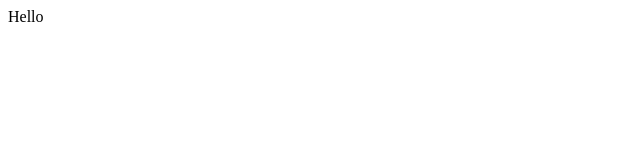
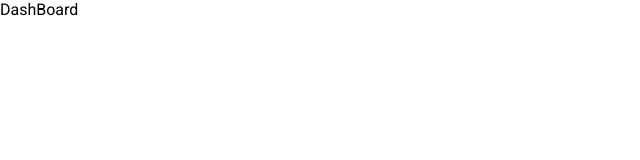
Before and after one commit to BmAlkes/myWallet, a React (Vite) app: page / in a window 1280 px wide. Shown: the top 160 px of the page, without its empty margins (0-640 px from the left). Built offline with nearby package versions, Linux system fonts and the light colour scheme.

Commit message:
feat:add styled-component global

```diff
--- a/package.json
+++ b/package.json
@@ -11,7 +11,8 @@
   },
   "dependencies": {
     "react": "^18.2.0",
-    "react-dom": "^18.2.0"
+    "react-dom": "^18.2.0",
+    "styled-components": "^6.0.0-rc.1"
   },
   "devDependencies": {
     "@types/react": "^18.0.28",
--- a/src/App.tsx
+++ b/src/App.tsx
@@ -1,5 +1,13 @@
-function App() {
-  return <>Hello</>;
-}
+import DashBoard from "./pages/Dashboard";
+import GlobalStyles from "./styles/GlobalStyles";
+
+const App = () => {
+  return (
+    <>
+      <GlobalStyles />
+      <DashBoard />
+    </>
+  );
+};
 
 export default App;
--- /dev/null
+++ b/src/styles/GlobalStyles.ts
@@ -0,0 +1,20 @@
+import { createGlobalStyle } from "styled-components";
+
+export default createGlobalStyle`
+*{
+    margin:0;
+    padding:0;
+    box-sizing: border-box;
+}
+body, html, #root{
+    font-family: 'Roboto', sans-serif;
+    height: 100%;
+}
+
+button, input{
+    border:0;
+    outline: 0;
+}
+
+
+`;
```
Also changed, not shown: 1 other file (tests, documents, lock files or other folders).
